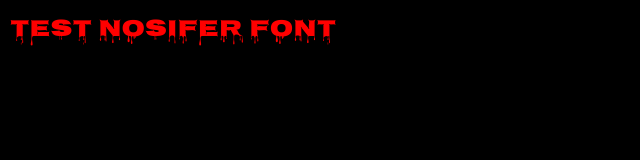
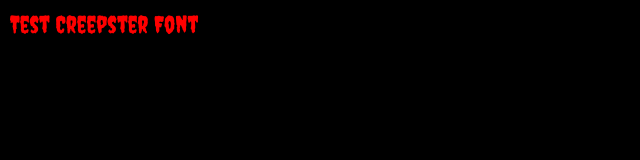
Before and after one commit to willxufullstack/hongJieGame, a website: page src/index.html in a window 1280 px wide. Shown: the whole page, without its empty margins (0-640 px from the left). Drawn offline with Linux system fonts and the light colour scheme.

Commit message:
Switch to Creepster font: Replace Nosifer with Creepster for better horror font loading

```diff
--- a/src/index.html
+++ b/src/index.html
@@ -8,13 +8,13 @@
     <!-- Google Fonts - Nosifer for horror dripping blood effect -->
     <link rel="preconnect" href="https://fonts.googleapis.com">
     <link rel="preconnect" href="https://fonts.gstatic.com" crossorigin>
-    <link href="https://fonts.googleapis.com/css2?family=Nosifer&display=swap" rel="stylesheet">
+    <link href="https://fonts.googleapis.com/css2?family=Creepster&display=swap" rel="stylesheet">
 
     <!-- Force font loading -->
     <script>
-        // Ensure Nosifer font is loaded before game starts
+        // Ensure Creepster font is loaded before game starts
         document.fonts.ready.then(function() {
-            console.log('All fonts loaded including Nosifer');
+            console.log('All fonts loaded including Creepster');
         });
     </script>
 
@@ -34,17 +34,17 @@
             border: 1px solid #333;
         }
 
-        /* Preload Nosifer font */
+        /* Preload Creepster font */
         .font-preload {
-            font-family: 'Nosifer', cursive;
+            font-family: 'Creepster', cursive;
             position: absolute;
             left: -9999px;
             visibility: hidden;
         }
 
-        /* Test Nosifer font visibility */
-        .nosifer-test {
-            font-family: 'Nosifer', cursive;
+        /* Test Creepster font visibility */
+        .creepster-test {
+            font-family: 'Creepster', cursive;
             color: red;
             font-size: 24px;
             position: absolute;
@@ -58,7 +58,7 @@
     <!-- Font preloader to ensure Nosifer is loaded -->
     <div class="font-preload">Red Sister Big Devil</div>
 
-    <!-- Test Nosifer font rendering -->
-    <div class="nosifer-test">Test Nosifer Font</div>
+    <!-- Test Creepster font rendering -->
+    <div class="creepster-test">Test Creepster Font</div>
 </body>
 </html>
--- a/src/matchthree/utils/PixiFactory.ts
+++ b/src/matchthree/utils/PixiFactory.ts
@@ -22,7 +22,7 @@ export class PixiFactory {
         const style = new PIXI.TextStyle({
             fontFamily: hasChinese ?
                 '"Microsoft YaHei", "SimHei", serif' :  // Chinese: use system fonts
-                '"Nosifer", "Creepster", "Chiller", serif',  // English: use Nosifer dripping blood font
+                '"Creepster", "Nosifer", "Chiller", serif',  // English: use Creepster horror font
             fontSize: fontSize,
             fill: 0xFF0000,  // Bright blood red color
             align: 'center',
```
